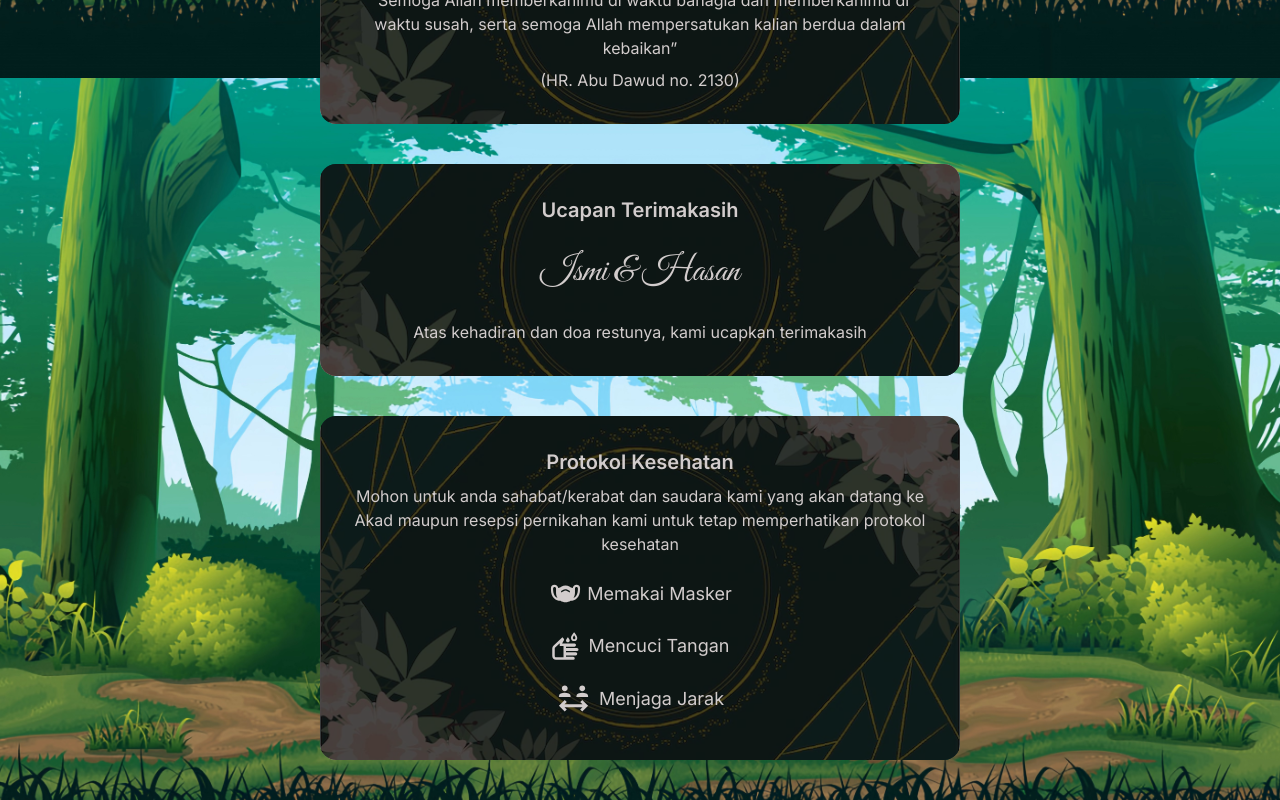
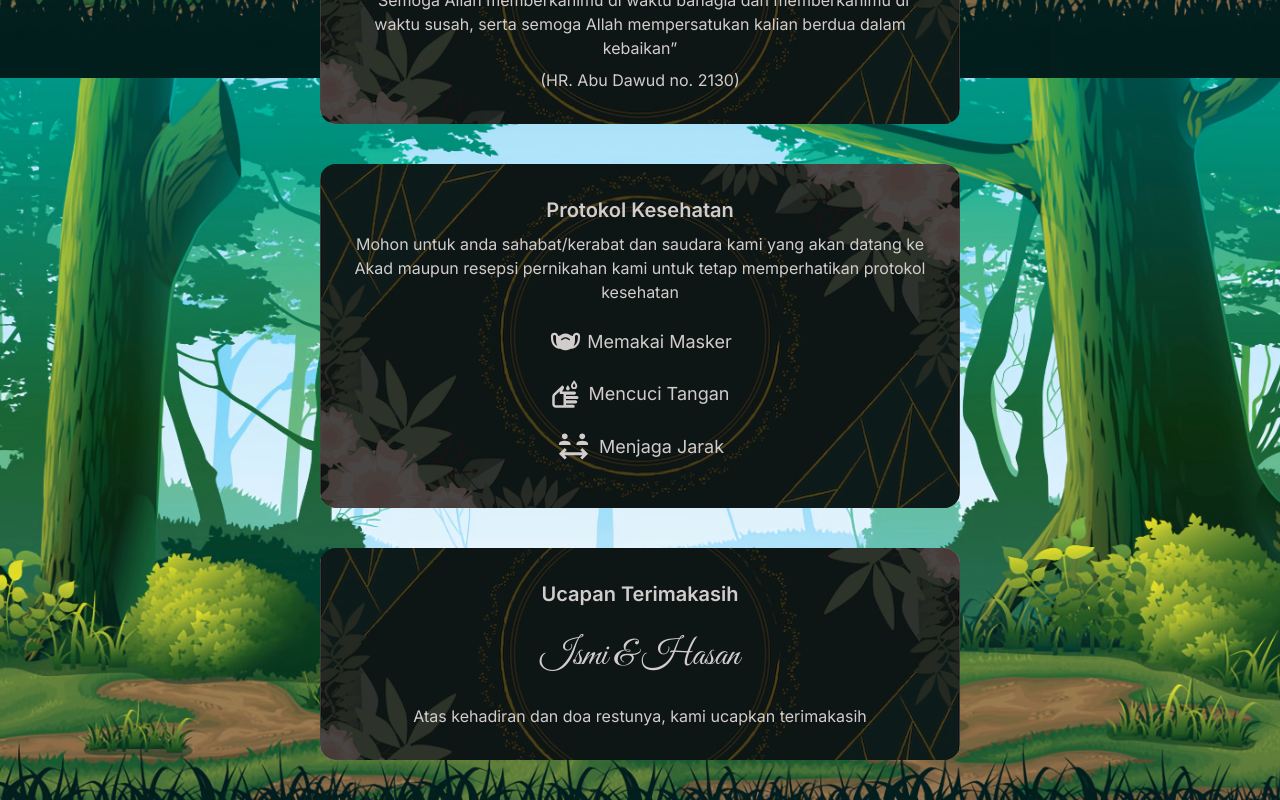
Before and after one commit to ahr9n/the-wedding-of-ahmad-and-ebtihal, a Next.js app: page / in a window 1280 px wide. Shown: the part 2322-3122 px from the top of the page. Built offline with nearby package versions, Linux system fonts and the light colour scheme; a web font is replaced by a local one.

Commit message:
chore: swap protocol and thank you component

```diff
--- a/src/pages/index.tsx
+++ b/src/pages/index.tsx
@@ -24,8 +24,8 @@ export default function Home() {
         <Rewards />
         <Event />
         <Pray />
+        <ProtocolHealth />
         <ThankYou />
-        <ProtocolHealth />
         <Dalil />
       </main>
     </>
```
